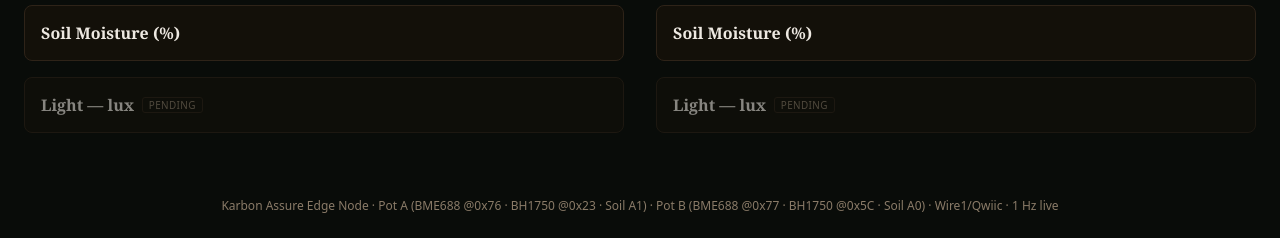
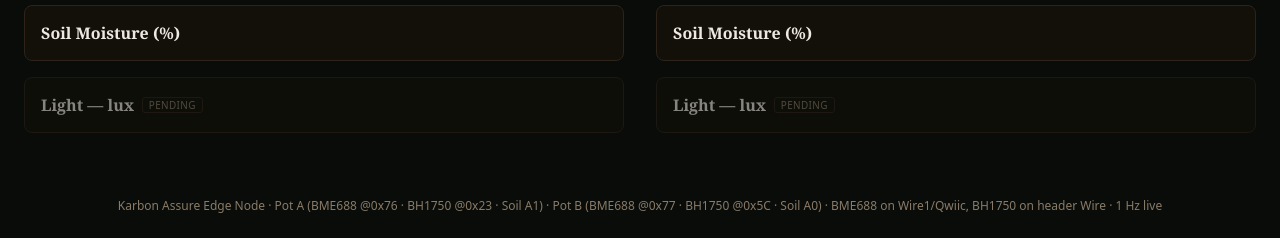
Before and after one commit to codeNick7/KA-Edge-AI-Node, a Flask app: page /raw in a window 1280 px wide. Shown: the part 881-1119 px from the top of the page. Run offline with Flask 3, Linux system fonts and the light colour scheme; data that the repository does not hold is empty.

Commit message:
Update stale light-sensor UI text now that BH1750 is real and hardware-verified
Subtitle and footer both still described the pre-wiring plan (a "modeled
day/night stand-in" note, and a Wire1/Qwiic bus claim covering the BH1750s
too). Subtitle now says "live BH1750 reading" once real data shows up;
footer splits the two I2C buses correctly (BME688 on Wire1/Qwiic, BH1750 on
the standard header Wire bus) per the wiring fix in sketch.ino v7.3.

Co-Authored-By: Claude Sonnet 5 <noreply@anthropic.com>

```diff
--- a/source/dashboard/static/dashboard.js
+++ b/source/dashboard/static/dashboard.js
@@ -257,18 +257,17 @@ function _lightIsPlaceholder(pot) {
 }
 
 // Page-level subtitle (not per-pot) — only claims "placeholder" while
-// BOTH pots still look flat; if either shows real-looking data, the note
-// switches to describing it honestly as a modeled stand-in, not a live
-// BH1750 reading (main.py itself is unchanged/still writes the flat 0.0
-// placeholder -- any non-flat data here came from a separate, uncommitted
-// local tool, not a real sensor).
+// BOTH pots still look flat (e.g. before the BH1750s were wired, or if a
+// unit stops responding); once either shows real variation, the note
+// confirms it's a live BH1750 reading (sketch.ino v7.3+, hardware-verified
+// 2026-08-22 — see its changelog for the Wire-bus fix this took).
 function _updateLightSensorNote() {
   var el = document.getElementById("ka-light-sensor-note");
   if (!el) return;
   var stillPlaceholder = _lightIsPlaceholder("A") && _lightIsPlaceholder("B");
   el.textContent = stillPlaceholder
     ? "Light sensor: placeholder until BH1750 wired."
-    : "Light sensor: not physically wired yet — values shown are a modeled day/night stand-in, not a live reading.";
+    : "Light sensor: live BH1750 reading.";
 }
 
 function _renderCharts(pot) {
--- a/source/dashboard/templates/base.html
+++ b/source/dashboard/templates/base.html
@@ -21,6 +21,6 @@
   <main class="ka-main">
     {% block content %}{% endblock %}
   </main>
-  <footer class="ka-footer">Karbon Assure Edge Node · Pot A (BME688 @0x76 · BH1750 @0x23 · Soil A1) · Pot B (BME688 @0x77 · BH1750 @0x5C · Soil A0) · Wire1/Qwiic · 1 Hz live</footer>
+  <footer class="ka-footer">Karbon Assure Edge Node · Pot A (BME688 @0x76 · BH1750 @0x23 · Soil A1) · Pot B (BME688 @0x77 · BH1750 @0x5C · Soil A0) · BME688 on Wire1/Qwiic, BH1750 on header Wire · 1 Hz live</footer>
 </body>
 </html>
```
